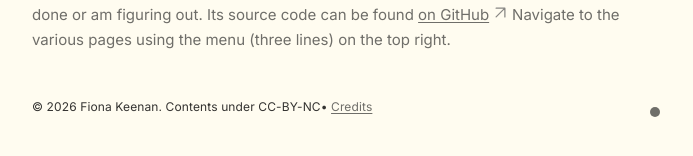
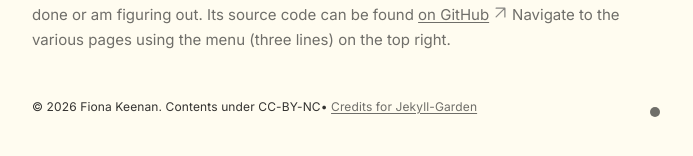
Before and after one commit to fionatkeenan/fionatkeenan.github.io, a Jekyll site: the page built from pages/index.md, in a window 1280 px wide. Shown: the part 502-658 px from the top of the page, without its empty margins (293-986 px from the left). Built offline with Jekyll 4.4.1, drawn with Linux system fonts in a browser that asks for light colours.

Commit message:
Add files via upload

```diff
--- a/_config.yml
+++ b/_config.yml
@@ -63,7 +63,7 @@ footer:
   credits:
     enabled: true
     url: "/credits"
-    text: "Credits"
+    text: "Credits for Jekyll-Garden"
 
 # Collections
 collections:
```
